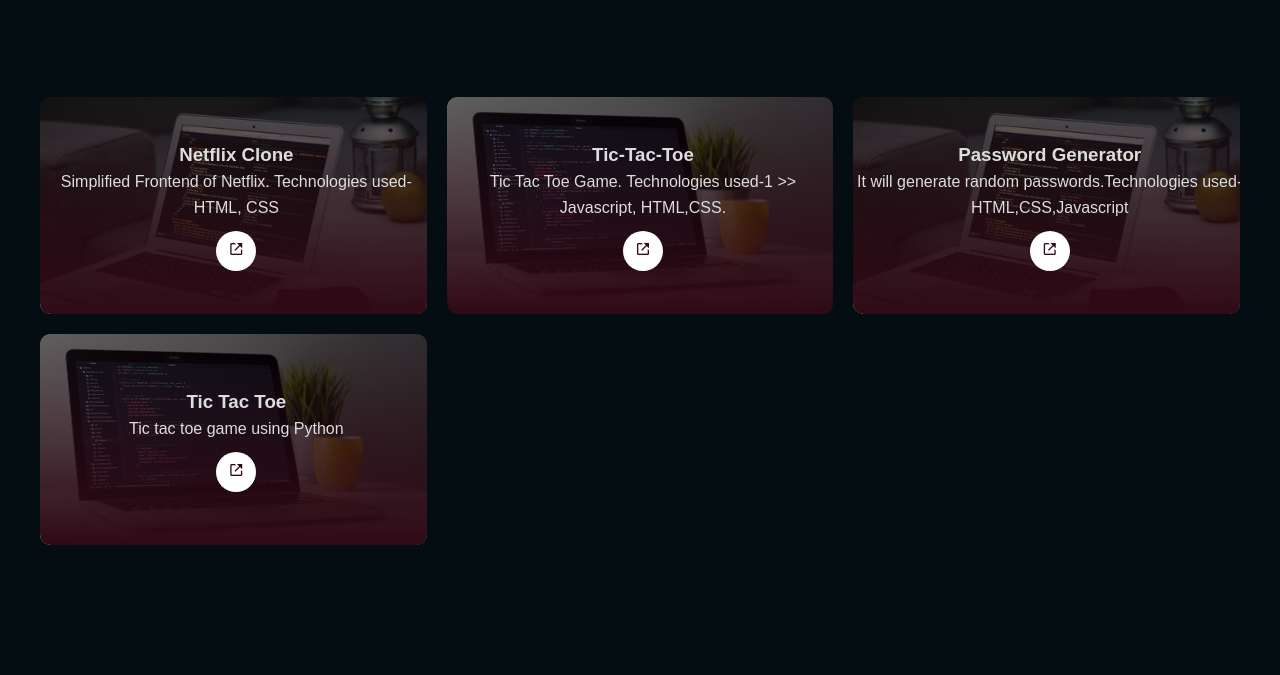
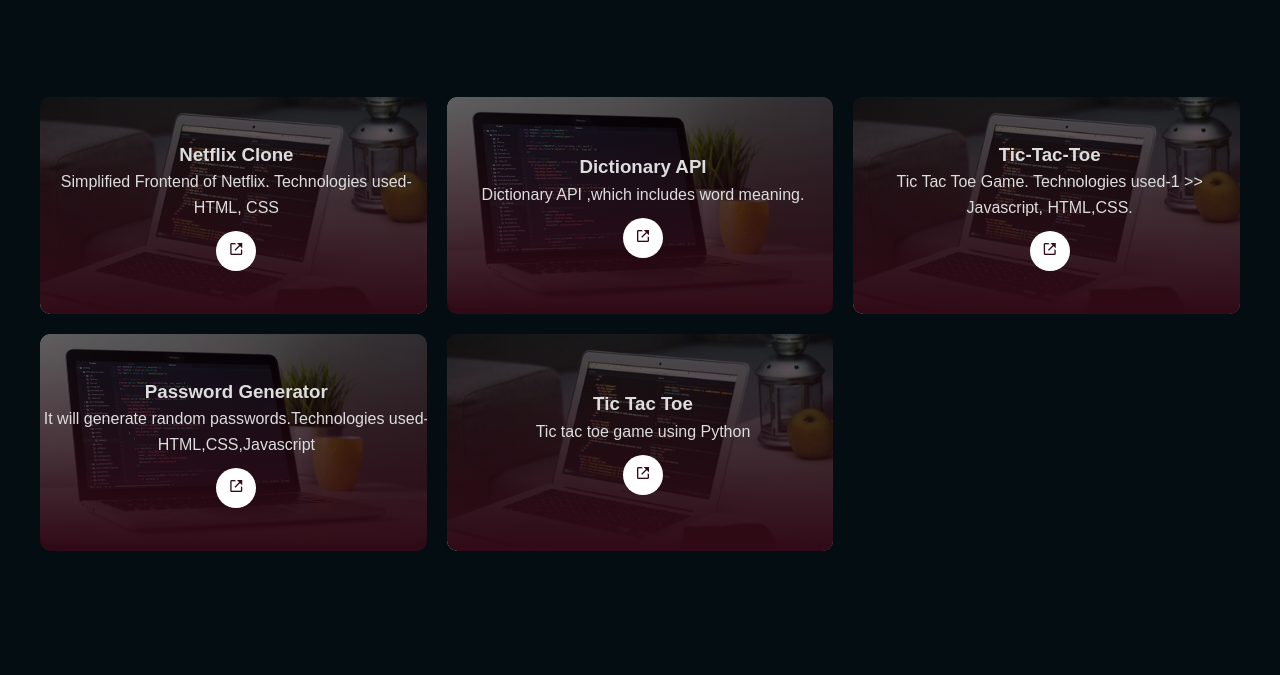
Before and after one commit to TiwariHRitika/Portfolio, a plain HTML site: page index.html in a window 1280 px wide. Shown: the part 2165-2840 px from the top of the page. Drawn offline with nearby package versions, Linux system fonts and the light colour scheme.

Commit message:
second commit

```diff
--- a/index.html
+++ b/index.html
@@ -119,22 +119,29 @@
                         <a href="https://tiwarihritika.github.io/Netflix-Clone/"><i class='bx bx-link-external'></i></a>
                    </div>
                  </div>
+                 <div class="workk">
+                   <img src="prr1.jpg" alt="project2"><div class="layer">
+                     <h3>Dictionary API</h3>
+                     <p>Dictionary API ,which includes word meaning.</p>
+                     <a href="https://tiwarihritika.github.io/Dictionary-API/"><i class='bx bx-link-external'></i></a>
+                 </div>
+                 </div>
                    <div class="workk">
-                   <img src="prr1.jpg" alt="project2"><div class="layer">
+                   <img src="pr3.jpg" alt="project3"><div class="layer">
                      <h3>Tic-Tac-Toe</h3>
                      <p>Tic Tac Toe Game. Technologies used-1 >> Javascript, HTML,CSS.</p>
                      <a href="https://tiwarihritika.github.io/tictactoe/"><i class='bx bx-link-external'></i></a>
                  </div>
                  </div>
                    <div class="workk">
-                   <img src="pr3.jpg" alt="project3"><div class="layer">
+                   <img src="prr1.jpg" alt="project4"><div class="layer">
                      <h3>Password Generator</h3>
                      <p>It will generate random passwords.Technologies used-HTML,CSS,Javascript</p>
                      <a href="https://tiwarihritika.github.io/Password-Generator/"><i class='bx bx-link-external'></i></a>
                  </div>
                  </div>
                  <div class="workk">
-                   <img src="prr1.jpg" alt="project3"><div class="layer">
+                   <img src="pr3.jpg" alt="project5"><div class="layer">
                      <h3>Tic Tac Toe</h3>
                      <p>Tic tac toe game using Python</p>
                      <a href="https://github.com/TiwariHRitika/Tic-Tac-Toe"><i class='bx bx-link-external'></i></a>
```
